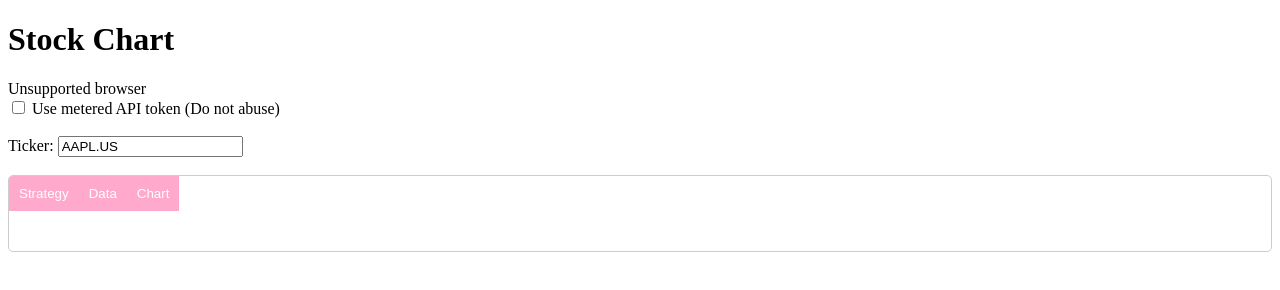
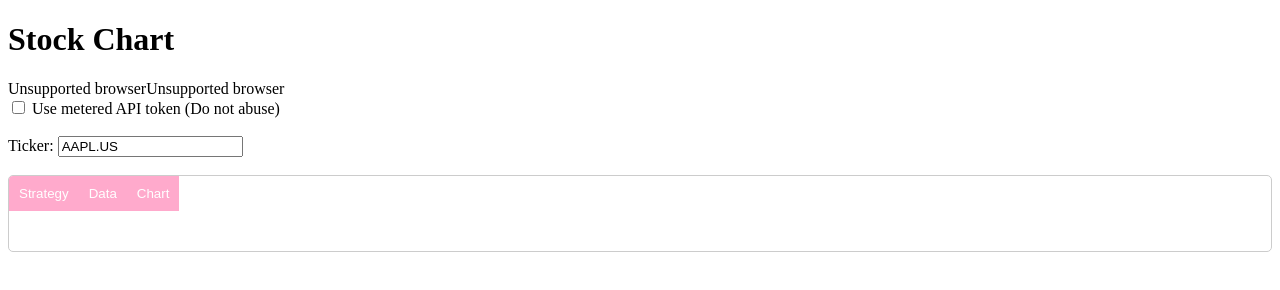
Before and after one commit to Danielzapirtan/Napsa, a plain HTML site: page index.html in a window 1280 px wide. Drawn offline with Linux system fonts and the light colour scheme; no server answers.

Commit message:
Update index.html

```diff
--- a/index.html
+++ b/index.html
@@ -13,7 +13,7 @@
   <h1>
     Stock Chart
   </h1>
-  <div id="log"></div>
+  <div id="log">Unsupported browser</div>
   <input type="checkbox" id="useMeteredApiToken">
   <label for="useMeteredApiToken">Use metered API token (Do not abuse)</label><br><br>
   <label for="stockTicker">Ticker:</label>
```
